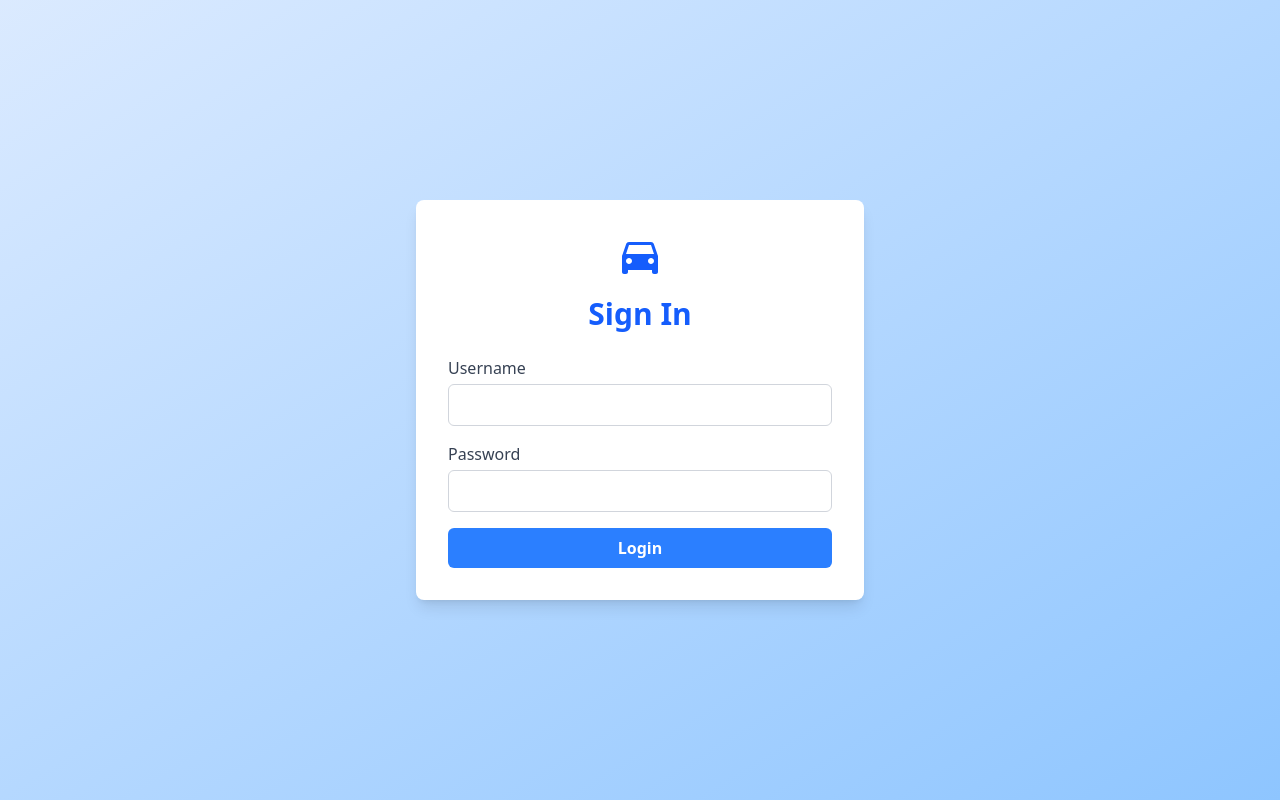
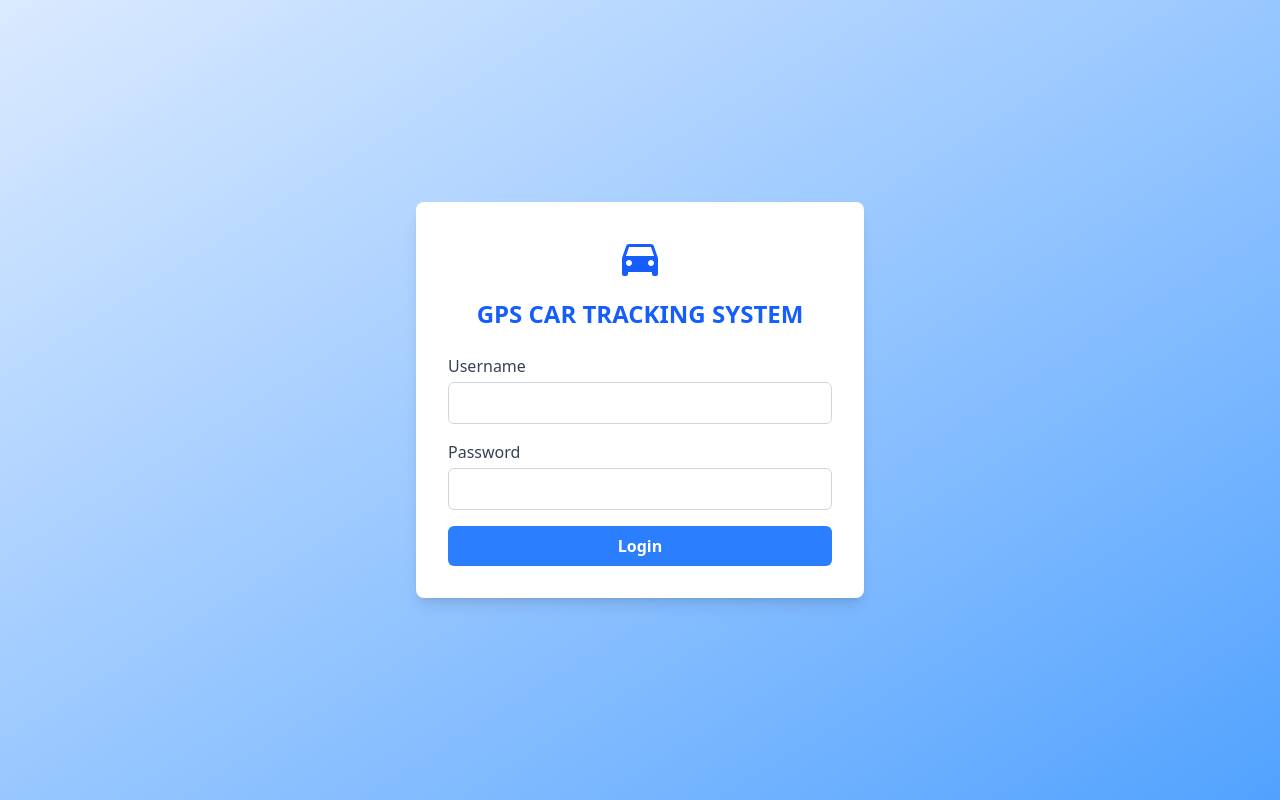
Before and after one commit to Abdellah-Abrkaoui/gps-tracking-system, a React (Vite) app in the folder frontend/: page /login in a window 1280 px wide. Built offline with nearby package versions, Linux system fonts and the light colour scheme.

Commit message:
Make some changes on Login page

```diff
--- a/frontend/src/pages/Login.jsx
+++ b/frontend/src/pages/Login.jsx
@@ -24,7 +24,7 @@ const Login = () => {
     setTimeout(() => {
       if (username === "admin" && password === "admin123") {
         localStorage.setItem("isLoggedIn", "true");
-        toast.success("Login successful! 🚀");
+        toast.success("Login successful!");
         setTimeout(() => {
           navigate("/");
         }, 1000); // wait for toast to show
@@ -36,14 +36,14 @@ const Login = () => {
   };
 
   return (
-    <div className="min-h-screen flex items-center justify-center bg-gradient-to-br from-blue-100 to-blue-300">
+    <div className="min-h-screen flex items-center justify-center bg-gradient-to-br from-blue-100 to-blue-400">
       <ToastContainer />
       <div className="bg-white p-8 rounded-lg shadow-lg w-full max-w-md">
         <div className="flex justify-center mb-4">
           <CarIcon className="text-blue-600" style={{ fontSize: "48px" }} />
         </div>
-        <h2 className="text-3xl font-bold mb-6 text-center text-blue-600">
-          Sign In
+        <h2 className="text-2xl font-bold mb-6 text-center text-blue-600">
+          GPS CAR TRACKING SYSTEM
         </h2>
         <form onSubmit={handleSubmit} className="flex flex-col gap-4">
           <div className="flex flex-col">
```
